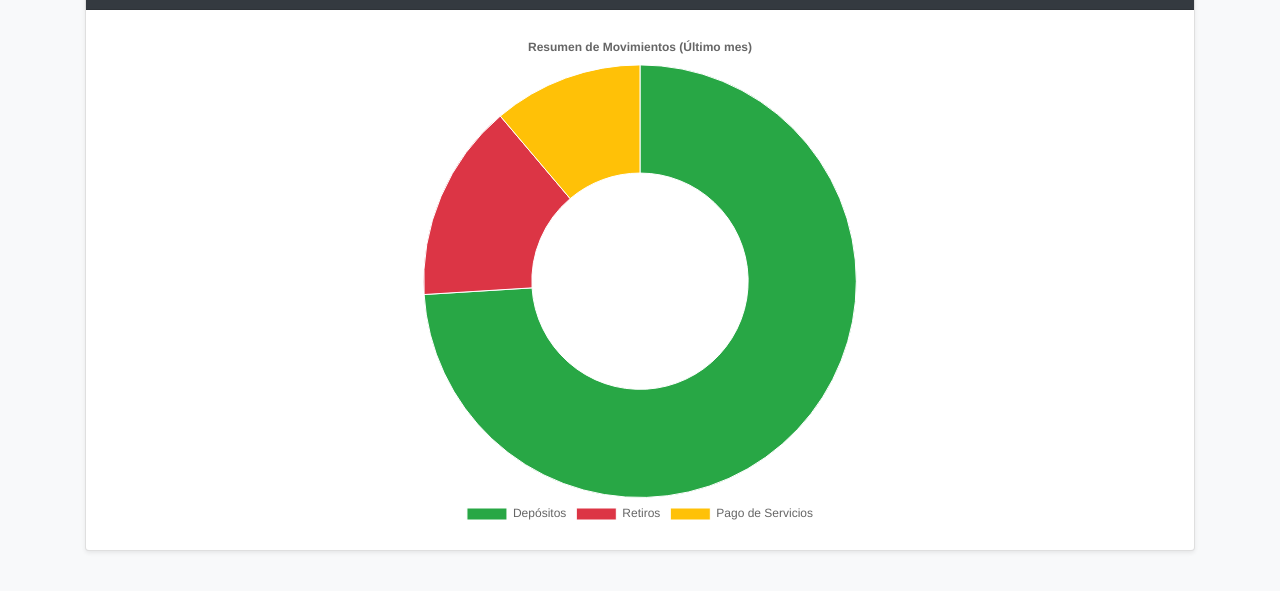
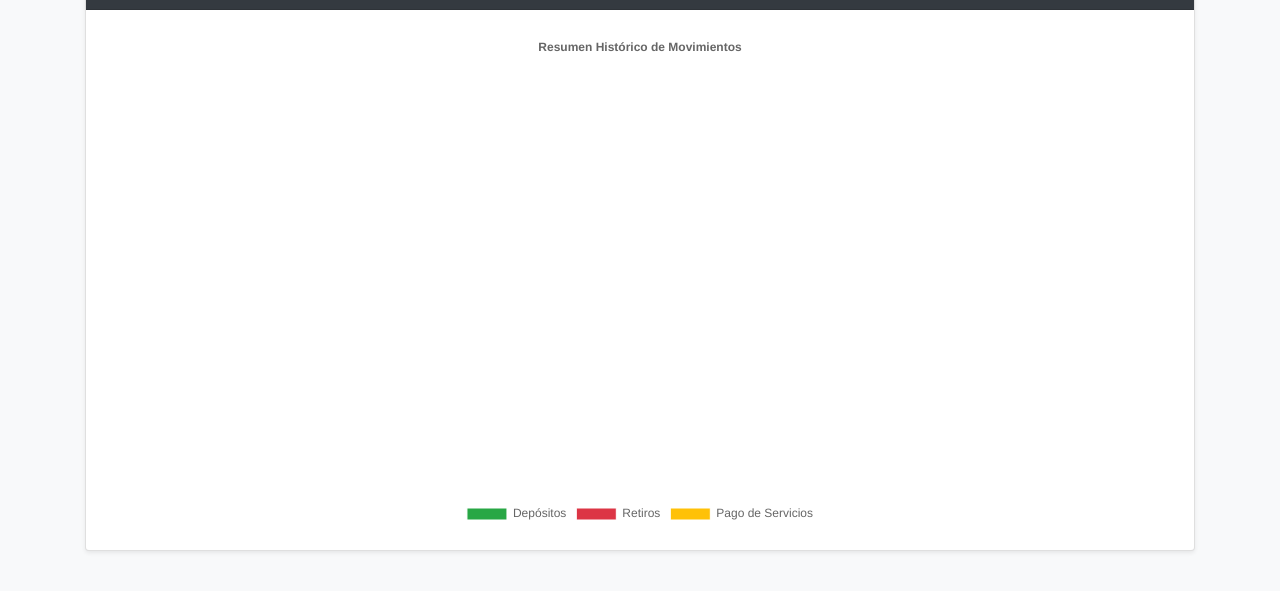
Before and after one commit to Jeff2324/pokemon-bank-atm, a plain HTML site: page pokemon-bank-atm/grafico.html in a window 1280 px wide. Shown: the part 71-662 px from the top of the page. Drawn offline with nearby package versions, Linux system fonts and the light colour scheme.

Commit message:
Actualización a lógica dinámica con localStorage para saldos reales

```diff
--- a/pokemon-bank-atm/grafico.html
+++ b/pokemon-bank-atm/grafico.html
@@ -15,7 +15,7 @@
                 <a href="acciones.html" class="btn btn-sm btn-light font-weight-bold">Volver al Menú</a>
             </div>
             <div class="card-body">
-
+                <!-- Contenedor del gráfico -->
                 <div style="max-width: 500px; margin: 0 auto;">
                     <canvas id="miGrafico"></canvas>
                 </div>
@@ -23,23 +23,35 @@
         </div>
     </div>
 
-
+    <!-- Librería requerida: Chart.js -->
     <script src="https://cdn.jsdelivr.net/npm/chart.js"></script>
 
     <script>
+        // Cargar historial del localStorage
+        const historial = JSON.parse(localStorage.getItem('atm_historial')) || [];
+
+        let totalDepositos = 0, totalRetiros = 0, totalServicios = 0;
+
+        // Sumar montos por categoría
+        historial.forEach(t => {
+            if (t.tipo === 'Depósito') totalDepositos += t.monto;
+            else if (t.tipo === 'Retiro') totalRetiros += Math.abs(t.monto);
+            else if (t.tipo === 'Pago de Servicio') totalServicios += Math.abs(t.monto);
+        });
+
+        // Configuración de Chart.js
         const ctx = document.getElementById('miGrafico').getContext('2d');
-
-        const miGrafico = new Chart(ctx, {
-            type: 'doughnut', // Tipo de gráfico (Dona)
+        new Chart(ctx, {
+            type: 'doughnut',
             data: {
                 labels: ['Depósitos', 'Retiros', 'Pago de Servicios'],
                 datasets: [{
-                    label: 'Monto Total ($)',
-                    data: [500, 100, 75.50], // Datos simulados basados en el historial
+                    label: 'Monto Acumulado ($)',
+                    data: [totalDepositos, totalRetiros, totalServicios],
                     backgroundColor: [
-                        '#28a745', // Verde para depósitos
-                        '#dc3545', // Rojo para retiros
-                        '#ffc107'  // Amarillo para servicios
+                        '#28a745', // Verde
+                        '#dc3545', // Rojo
+                        '#ffc107'  // Amarillo
                     ],
                     borderWidth: 1
                 }]
@@ -52,7 +64,7 @@
                     },
                     title: {
                         display: true,
-                        text: 'Resumen de Movimientos (Último mes)'
+                        text: 'Resumen Histórico de Movimientos'
                     }
                 }
             }
```
